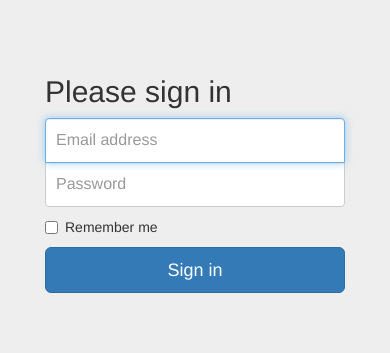
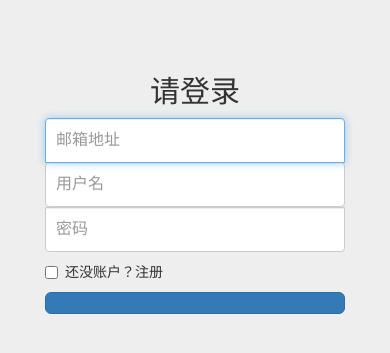
Before and after one commit to lishujun8706/personal_journal, a Python web app: template personaljnl/templates/personalview/index.html in a window 390 px wide. Shown: the top 353 px of the page. Run offline with Jinja, Linux system fonts and the light colour scheme; the template is opened without the code that fills it, so the values that code supplies are empty; some libraries are stand-ins or nearby versions.

Commit message:
add vue js, add register view, modify phone number to Integer

```diff
--- a/personaljnl/personaljnl_view/models.py
+++ b/personaljnl/personaljnl_view/models.py
@@ -1,3 +1,4 @@
+# -*- coding:utf-8 -*-
 from django.contrib.auth.models import AbstractUser,User
 from django.conf import settings
 from rest_framework import serializers
@@ -13,7 +14,7 @@
     user_birthday = models.DateField(null=False)#,default=datetime.date.today())
     user_gender = models.SmallIntegerField(choices=((1,"female"),(2,"male")))
     user_addr = models.CharField(max_length=100, default='', verbose_name='address')
-    user_phone = models.CharField(max_length=11, null=True, blank=True, verbose_name='mobile_number')
+    user_phone = models.IntegerField(null=False, verbose_name='mobile_number')
 
     class Meta:
         verbose_name = 'user_infor_table'
--- a/personaljnl/templates/personalview/index.html
+++ b/personaljnl/templates/personalview/index.html
@@ -9,54 +9,79 @@
     <meta name="author" content="">
     <link rel="icon" href="../../favicon.ico">
 
-    <title>Signin Template for Bootstrap</title>
+    <title>欢迎登陆</title>
 
     <!-- Bootstrap core CSS -->
-    <script src="/static/bootstrap/js/jquery.min.js"></script>
-    <link href="/static/bootstrap/css/bootstrap.min.css" rel="stylesheet">
+    <script src="../../static/bootstrap/js/jquery.min.js"></script>
+    <script type="text/javascript" src="../../static/bootstrap/js/vue.js"></script>
+    <link href="../../static/bootstrap/css/bootstrap.min.css" rel="stylesheet">
 
     <!-- IE10 viewport hack for Surface/desktop Windows 8 bug -->
-    <link href="/static/bootstrap/css/ie10-viewport-bug-workaround.css" rel="stylesheet">
+    <link href="../../static/bootstrap/css/ie10-viewport-bug-workaround.css" rel="stylesheet">
 
     <!-- Custom styles for this template -->
-    <link href="/static/bootstrap/css/signin.css" rel="stylesheet">
+    <link href="../../static/bootstrap/css/signin.css" rel="stylesheet">
 
     <!-- Just for debugging purposes. Don't actually copy these 2 lines! -->
     <!--[if lt IE 9]><script src="/static/bootstrap/js/ie8-responsive-file-warning.js"></script><![endif]-->
-    <script src="/static/bootstrap/js/ie-emulation-modes-warning.js"></script>
+    <script src="../../static/bootstrap/js/ie-emulation-modes-warning.js"></script>
 
-     <script type="text/javascript" src="/static/bootstrap/js/bootstrap.js"></script>
-     <style type="text/css" src="/static/bootstrap/css/bootstrap.css"></style>
+    <script type="text/javascript" src="../../static/bootstrap/js/bootstrap.js"></script>
+    <style type="text/css" src="../../static/bootstrap/css/bootstrap.css"></style>
 
     <!-- HTML5 shim and Respond.js for IE8 support of HTML5 elements and media queries -->
     <!--[if lt IE 9]>
-      <script src="https://oss.maxcdn.com/html5shiv/3.7.3/html5shiv.min.js"></script>
-      <script src="https://oss.maxcdn.com/respond/1.4.2/respond.min.js"></script>
+    <script src="https://oss.maxcdn.com/html5shiv/3.7.3/html5shiv.min.js"></script>
+    <script src="https://oss.maxcdn.com/respond/1.4.2/respond.min.js"></script>
     <![endif]-->
   </head>
 
   <body>
 
-    <div class="container">
+    <div class="container" id="vue_app">
 
-      <form class="form-signin">
-        <h2 class="form-signin-heading">Please sign in</h2>
+      <form class="form-signin" @submit="submitButton">
+        <h2 class="form-signin-heading" style="text-align: center">请登录</h2>
         <label for="inputEmail" class="sr-only">Email address</label>
-        <input type="email" id="inputEmail" class="form-control" placeholder="Email address" required autofocus>
+        <input type="email" id="inputEmail" class="form-control" placeholder="邮箱地址" required autofocus>
+        <label for="inputName" class="sr-only">User name</label>
+        <input type="text" id="inputName" class="form-control" placeholder="用户名" required autofocus>
         <label for="inputPassword" class="sr-only">Password</label>
-        <input type="password" id="inputPassword" class="form-control" placeholder="Password" required>
+        <input type="password" id="inputPassword" class="form-control" placeholder="密码" required>
         <div class="checkbox">
           <label>
-            <input type="checkbox" value="remember-me"> Remember me
+            <input type="checkbox" @click="select_reg"> 还没账户？注册
           </label>
         </div>
-        <button class="btn btn-lg btn-primary btn-block" type="submit">Sign in</button>
+        <button class="btn btn-lg btn-primary btn-block" type="submit">{{ message }}</button>
+        <!--button>{{ reg_sub }}</button-->
       </form>
 
     </div> <!-- /container -->
 
 
     <!-- IE10 viewport hack for Surface/desktop Windows 8 bug -->
-    <script src="/static/bootstrap/js/ie10-viewport-bug-workaround.js"></script>
+    <script src="../../static/bootstrap/js/ie10-viewport-bug-workaround.js"></script>
   </body>
+  <script type="text/javascript">
+    new Vue({
+      el:"#vue_app",
+      data:{
+        reg_sub:"",
+        message:"登陆"
+      },
+      methods:{
+        select_reg:function(){
+          if(this.message=="登陆"){
+            this.message="注册"
+          }else {
+            this.message="登陆"
+          }
+        },
+        submitButton:function(){
+          alert(this.message);
+        }
+      }
+    });
+  </script>
 </html>
```
Also changed, not shown: personaljnl/personaljnl_view/views.py (+19 -5 lines).
